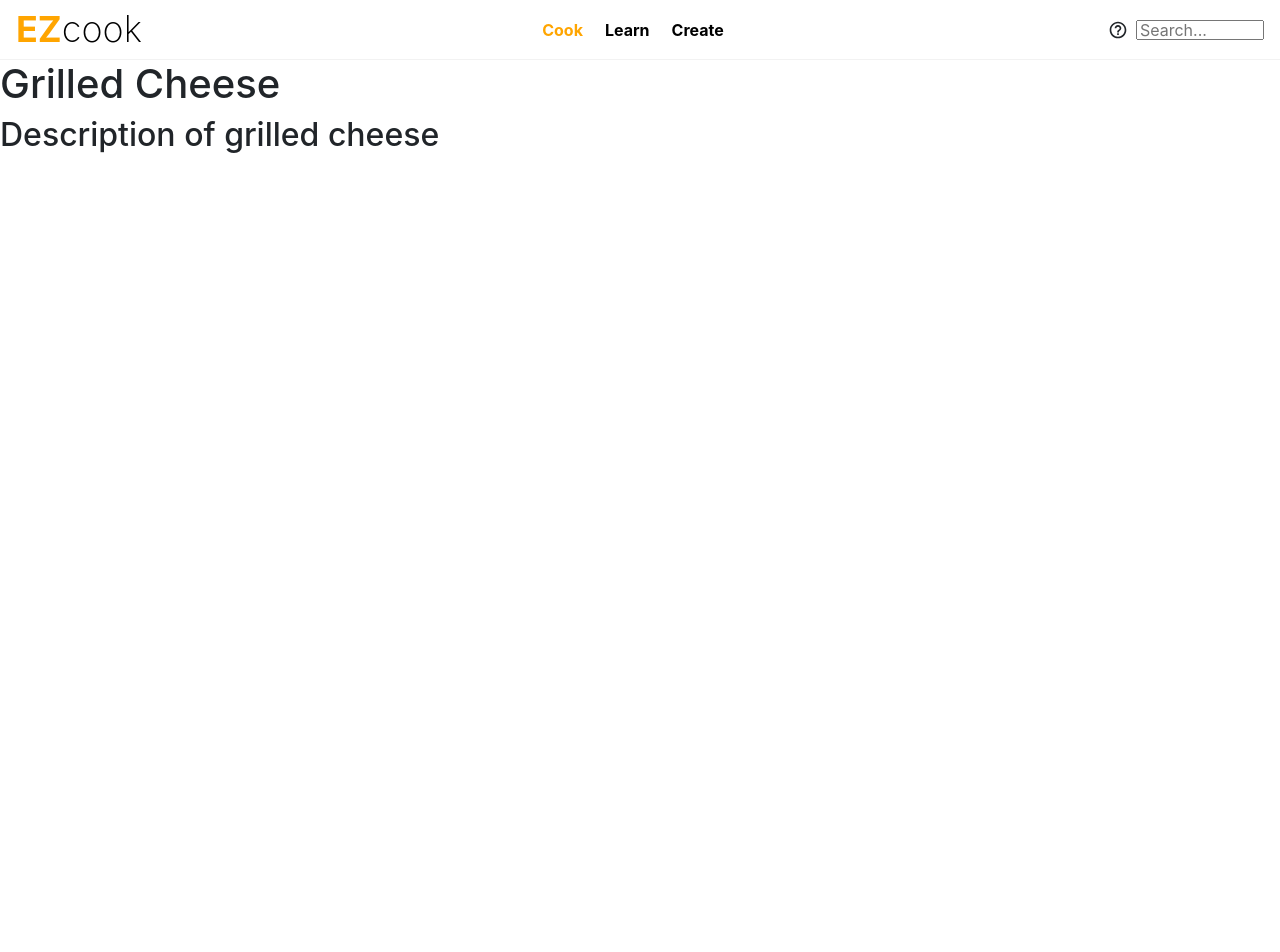
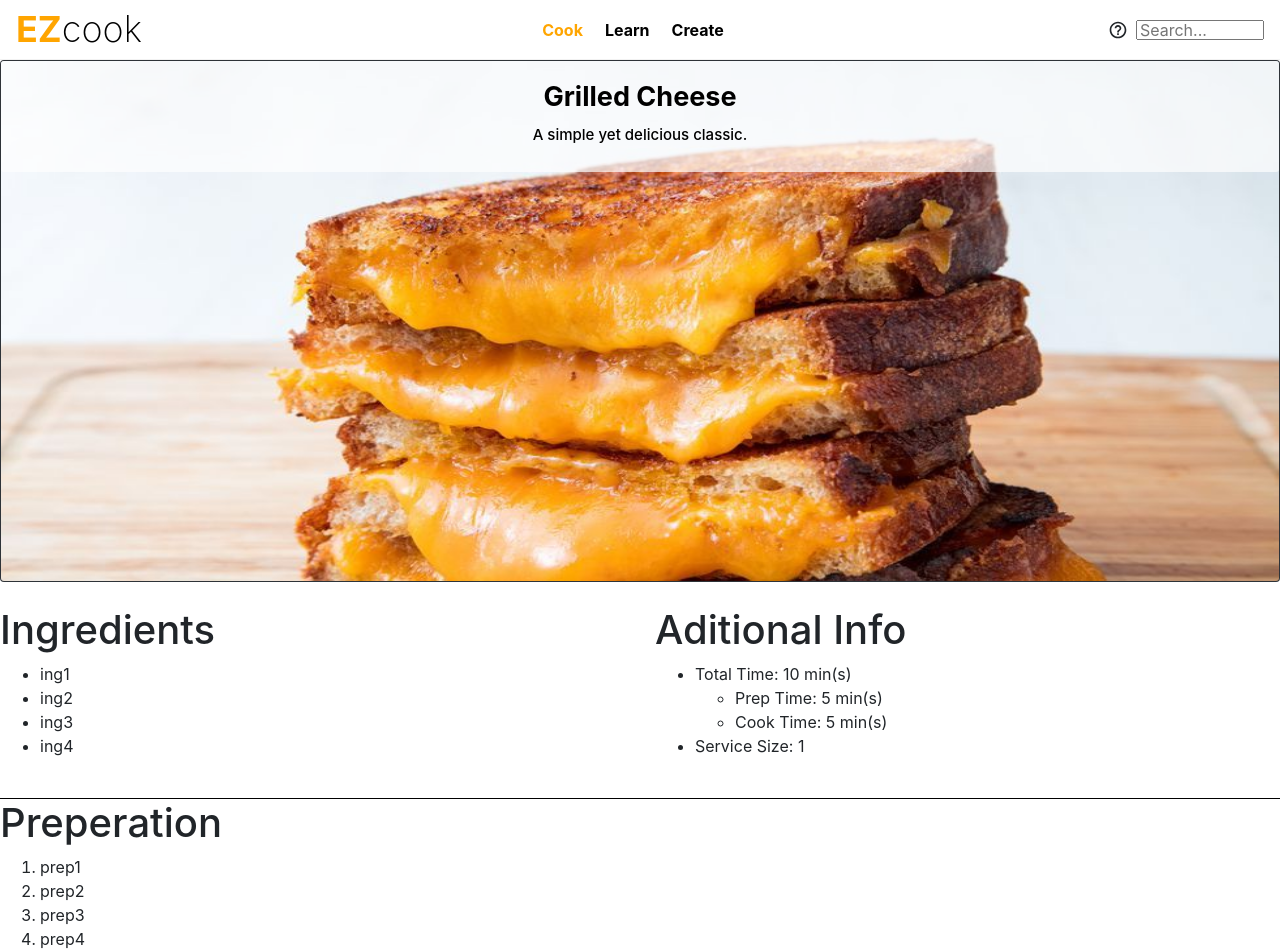
Before and after one commit to ChetanMandur/lab8-ezcook, a React (Create React App) app: page /#/cook/1 in a window 1280 px wide. Shown: the top 952 px of the page. Before the commit the page ends 800 px from the top, so only its background shows below. Built offline with nearby package versions, Linux system fonts and the light colour scheme.

Commit message:
added information to single recipe page (little styling)

```diff
--- a/public/index.html
+++ b/public/index.html
@@ -7,7 +7,7 @@
     <meta name="theme-color" content="#000000" />
     <meta
       name="description"
-      content="Web site created using create-react-app"
+      content="Proof of concept recipe website"
     />
     <link rel="apple-touch-icon" href="%PUBLIC_URL%/logo192.png" />
     <!--
@@ -24,7 +24,7 @@
       work correctly both with client-side routing and a non-root public URL.
       Learn how to configure a non-root public URL by running `npm run build`.
     -->
-    <title>React App</title>
+    <title>EZcook</title>
   </head>
   <body>
     <noscript>You need to enable JavaScript to run this app.</noscript>
--- a/src/Cook/SingleRecipePage.js
+++ b/src/Cook/SingleRecipePage.js
@@ -2,6 +2,7 @@ import { useParams } from "react-router-dom";
 import recipeListJSON from '../data/recipes.json';
 import PageNotFound from '../Base/PageNotFound';
 import './css/SingleRecipePage.css'
+import { Card, Col, Container, Row } from "react-bootstrap";
 
 const SingleRecipePage = () => {
     const {id} = useParams();
@@ -20,9 +21,66 @@ const SingleRecipePage = () => {
     else{
         return (
             <div className="singleRecipeBase">
-                <h1>{recipe.name}</h1>
+                    <Row>
+                        <Col>
+                            <Card className="bg-dark text-white">
+                                <Card.Img src={  process.env.PUBLIC_URL+"/"+recipe.image} alt="Card image" />
+                                <Card.ImgOverlay>
+                                    <Card.Title><h1>{recipe.name}</h1></Card.Title>
+                                    <Card.Text>
+                                    <h4>{recipe.desc}</h4>
+                                    </Card.Text>
+                                </Card.ImgOverlay>
+                            </Card>
+                        </Col>
+                    </Row>
 
-                <h2>{recipe.desc}</h2>
+                    <br>
+                    </br>
+
+                    <Row>
+                        <Col>
+                            <div className="singleRecipeSub">
+                                <h1>Ingredients</h1>
+                                <ul>
+                                    {recipe.ing.map(
+                                        current => ( <li>{current}</li> )
+                                    )}
+
+                                </ul>
+
+                            </div>
+                        </Col>
+                        <Col>
+                            <div className="singleRecipeSub">
+                                <h1>Aditional Info</h1>
+                                <ul>
+                                    <li>Total Time: {recipe.timePrep + recipe.timeCook} min(s)</li>
+                                    <ul>
+                                        <li>Prep Time: {recipe.timePrep} min(s)</li>
+                                        <li>Cook Time: {recipe.timeCook} min(s)</li>
+                                    </ul>
+                                    <li>Service Size: {recipe.servings}</li>
+                                </ul>
+                            </div>
+                        </Col>
+                    </Row>
+
+                    <br></br>
+
+                    <Row>
+                        <Col>
+                            <div className="singleRecipeSubPrep">
+                                <h1>Preperation</h1>
+                                <ol>
+                                    {recipe.prep.map(
+                                        current => ( <li>{current}</li> )
+                                    )}
+
+                                </ol>
+                            </div>
+                        </Col>
+                    </Row>
             </div>
         );
     }
--- a/src/Cook/css/SingleRecipePage.css
+++ b/src/Cook/css/SingleRecipePage.css
@@ -0,0 +1,42 @@
+.card-img-overlay{
+    text-align: center;
+    background-color: rgba(255, 255, 255, 0.692);
+    height: fit-content;
+    color: black;
+
+
+
+}
+
+.card-img-overlay h1{
+    font-weight: bolder;
+    font-size:calc(1em + 0.55vmax );
+}
+
+.card-img-overlay h4{
+    font-size:calc(0.50em + 0.55vmax);
+}
+
+.card{
+    width:100%;
+
+}
+
+.card .card-img{
+    width:100%;
+    height:65vh;
+}
+
+.singleRecipeSubPrep{
+    border-width: 1px 0px 0px 0px;
+    border-style: solid;
+    border-color: black;
+
+}
+
+@media (max-width: 900px ), (max-height:600px) {
+    .card .card-img {
+      width:auto;
+      height:auto;
+    }
+}
--- a/src/data/recipes.json
+++ b/src/data/recipes.json
@@ -2,12 +2,19 @@
     {
         "id":1,
         "name": "Grilled Cheese",
-        "desc": "Description of grilled cheese",
+        "desc": "A simple yet delicious classic.  ",
         "body":"This is the body of how to make grilled cheese",
         "steps": ["This is the first step in making a grilled cheese", "this is the second step of making a grilled cheese"],
         "image": "imgs/grilledcheese.jpg",
         "trending": true,
-        "favourite": true
+        "favourite": true,
+        "ing": ["ing1","ing2", "ing3", "ing4"],
+        "prep": ["prep1","prep2", "prep3", "prep4"],
+        "timePrep": 5,
+        "timeCook": 5,
+        "servings": 1,
+        "diff": "Easy"
+
     },
     {
         "id":2,
@@ -17,7 +24,14 @@
         "steps": ["This is the first step in making an apple pie", "this is the second step of making an apple pie"],
         "image": "imgs/applepie.jpg",
         "trending": true,
-        "favourite": false
+        "favourite": false,
+        "ing": ["ing1","ing2", "ing3", "ing4"],
+        "prep": ["prep1","prep2", "prep3", "prep4"],
+        "timePrep": 5,
+        "timeCook": 5,
+        "servings": 1,
+        "diff": "Easy"
+
     },
     {
         "id":3,
@@ -27,7 +41,13 @@
         "steps": ["This is the first step in making an Big Mac", "this is the second step of making an Big Mac"],
         "image": "imgs/bigmac.jpg",
         "trending": true,
-        "favourite": true
+        "favourite": true,
+        "ing": ["ing1","ing2", "ing3", "ing4"],
+        "prep": ["prep1","prep2", "prep3", "prep4"],
+        "timePrep": 5,
+        "timeCook": 5,
+        "servings": 1,
+        "diff": "Easy"
     }
     ,
     {
@@ -38,7 +58,13 @@
         "steps": ["This is the first step in making an Sushi", "this is the second step of making an Sushi"],
         "image": "imgs/sushi.jpg",
         "trending": true,
-        "favourite": false
+        "favourite": false,
+        "ing": ["ing1","ing2", "ing3", "ing4"],
+        "prep": ["prep1","prep2", "prep3", "prep4"],
+        "timePrep": 5,
+        "timeCook": 5,
+        "servings": 1,
+        "diff": "Easy"
     },
     {
         "id":5,
@@ -48,7 +74,13 @@
         "steps": ["This is the first step in making an Sushi", "this is the second step of making an Sushi"],
         "image": "imgs/sushi.jpg",
         "trending": true,
-        "favourite": false
+        "favourite": false,
+        "ing": ["ing1","ing2", "ing3", "ing4"],
+        "prep": ["prep1","prep2", "prep3", "prep4"],
+        "timePrep": 5,
+        "timeCook": 5,
+        "servings": 1,
+        "diff": "Easy"
     },
     {
         "id":6,
@@ -58,7 +90,13 @@
         "steps": ["This is the first step in making an Sushi", "this is the second step of making an Sushi"],
         "image": "imgs/sushi.jpg",
         "trending": true,
-        "favourite": false
+        "favourite": false,
+        "ing": ["ing1","ing2", "ing3", "ing4"],
+        "prep": ["prep1","prep2", "prep3", "prep4"],
+        "timePrep": 5,
+        "timeCook": 5,
+        "servings": 1,
+        "diff": "Easy"
     },
     {
         "id":7,
@@ -68,7 +106,13 @@
         "steps": ["This is the first step in making an Sushi", "this is the second step of making an Sushi"],
         "image": "imgs/sushi.jpg",
         "trending": true,
-        "favourite": false
+        "favourite": false,
+        "ing": ["ing1","ing2", "ing3", "ing4"],
+        "prep": ["prep1","prep2", "prep3", "prep4"],
+        "timePrep": 5,
+        "timeCook": 5,
+        "servings": 1,
+        "diff": "Easy"
     }
     ,
     {
@@ -79,7 +123,13 @@
         "steps": ["This is the first step in making an Sushi", "this is the second step of making an Sushi"],
         "image": "imgs/sushi.jpg",
         "trending": true,
-        "favourite": false
+        "favourite": false,
+        "ing": ["ing1","ing2", "ing3", "ing4"],
+        "prep": ["prep1","prep2", "prep3", "prep4"],
+        "timePrep": 5,
+        "timeCook": 5,
+        "servings": 1,
+        "diff": "Easy"
     }
     ,
     {
@@ -90,7 +140,13 @@
         "steps": ["This is the first step in making an Sushi", "this is the second step of making an Sushi"],
         "image": "imgs/sushi.jpg",
         "trending": true,
-        "favourite": false
+        "favourite": false,
+        "ing": ["ing1","ing2", "ing3", "ing4"],
+        "prep": ["prep1","prep2", "prep3", "prep4"],
+        "timePrep": 5,
+        "timeCook": 5,
+        "servings": 1,
+        "diff": "Easy"
     }
     ,
     {
@@ -101,6 +157,12 @@
         "steps": ["This is the first step in making an Sushi", "this is the second step of making an Sushi"],
         "image": "imgs/sushi.jpg",
         "trending": true,
-        "favourite": false
+        "favourite": false,
+        "ing": ["ing1","ing2", "ing3", "ing4"],
+        "prep": ["prep1","prep2", "prep3", "prep4"],
+        "timePrep": 5,
+        "timeCook": 5,
+        "servings": 1,
+        "diff": "Easy"
     }
 ]
```
